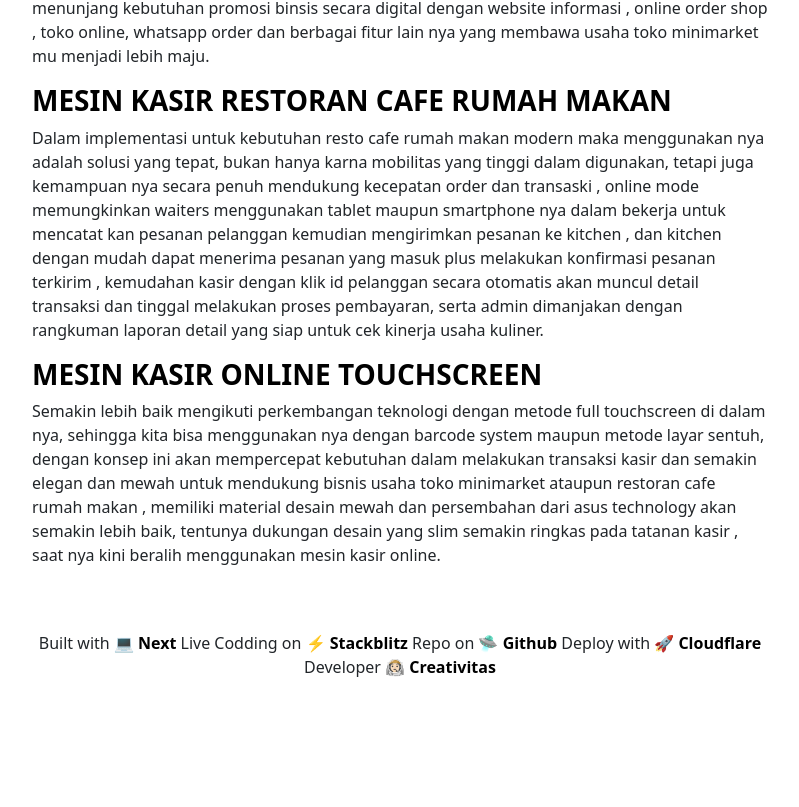
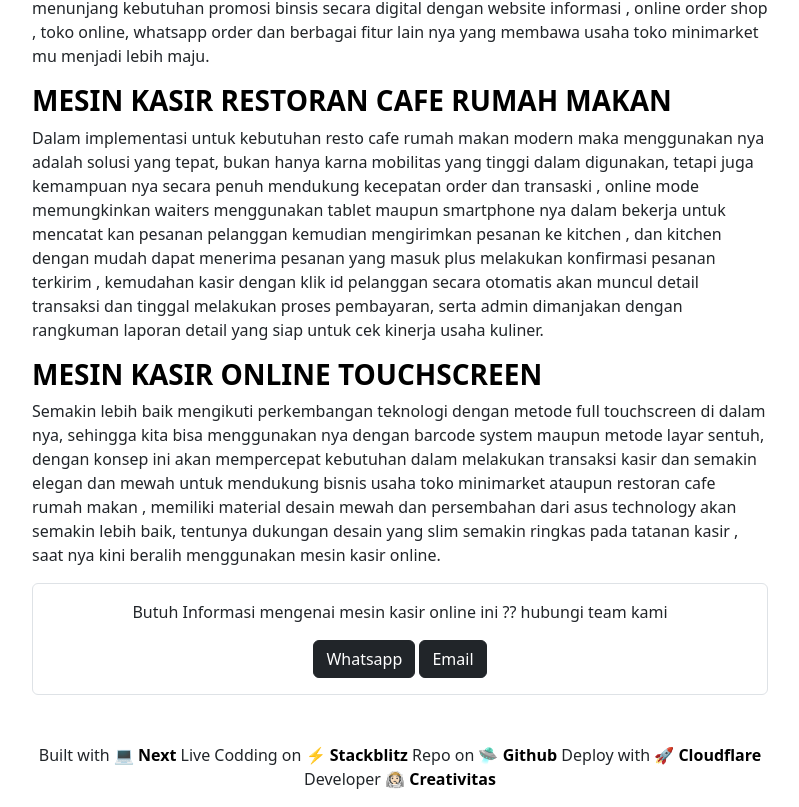
Before and after one commit to mesinkasir/next-simple, a Next.js app: page / in a window 1280 px wide. Shown: the part 1799-2606 px from the top of the page, without its empty margins (240-1039 px from the left). Before the commit the page ends 2494 px from the top, so only its background shows below. Built offline with nearby package versions, Linux system fonts and the light colour scheme.

Commit message:
Same update - 5 files modified, 1 added

```diff
--- a/pages/data/widget.json
+++ b/pages/data/widget.json
@@ -4,5 +4,10 @@
   "menu3": "Download",
   "url1": "/",
   "url2": "/demo",
-  "url3": "/download"
+  "url3": "/download",
+  "info": "Butuh Informasi mengenai mesin kasir online ini ?? hubungi team kami",
+  "wa": "Whatsapp",
+  "mail": "Email",
+  "was": "https://wa.me/6285646104747",
+  "email": "mailto:axcora@gmail.com"
 }
--- a/pages/demo.js
+++ b/pages/demo.js
@@ -1,6 +1,7 @@
 import Head from 'next/head';
 import Nav from './widget/nav';
 import Footer from './widget/footer';
+import Contact from './widget/contact';
 import data from './data/page.json';
 function Demo() {
   return (
@@ -131,6 +132,7 @@
                 ></iframe>
               </div>
             </section>
+            <Contact />
           </main>
         </div>
         <Footer />
--- a/pages/download.js
+++ b/pages/download.js
@@ -1,6 +1,7 @@
 import Head from 'next/head';
 import Nav from './widget/nav';
 import Footer from './widget/footer';
+import Contact from './widget/contact';
 import data from './data/page.json';
 let title = 'about';
 function Download() {
@@ -68,6 +69,7 @@
                 </a>
               </div>
             </section>
+            <Contact />
           </main>
         </div>
         <Footer />
--- a/pages/index.js
+++ b/pages/index.js
@@ -1,6 +1,7 @@
 import Head from 'next/head';
 import Nav from './widget/nav';
 import Footer from './widget/footer';
+import Contact from './widget/contact';
 import data from './data/home.json';
 export default function Home() {
   return (
@@ -106,6 +107,7 @@
               </h3>
               <p>{data.text7}</p>
             </section>
+            <Contact />
           </main>
         </div>
         <Footer />
--- /dev/null
+++ b/pages/widget/contact.js
@@ -0,0 +1,16 @@
+import data from '../data/widget.json';
+function Contact() {
+  return (
+    <div className="text-center p-3 border rounded">
+      <p>{data.info}</p>
+      <a href={data.was} className="btn btn-dark text-white">
+        {data.wa}
+      </a>{' '}
+      <a href={data.email} className="btn btn-dark text-white">
+        {data.mail}
+      </a>
+    </div>
+  );
+}
+
+export default Contact;
```
Also changed, not shown: 1 other file (tests, documents, lock files or other folders).
